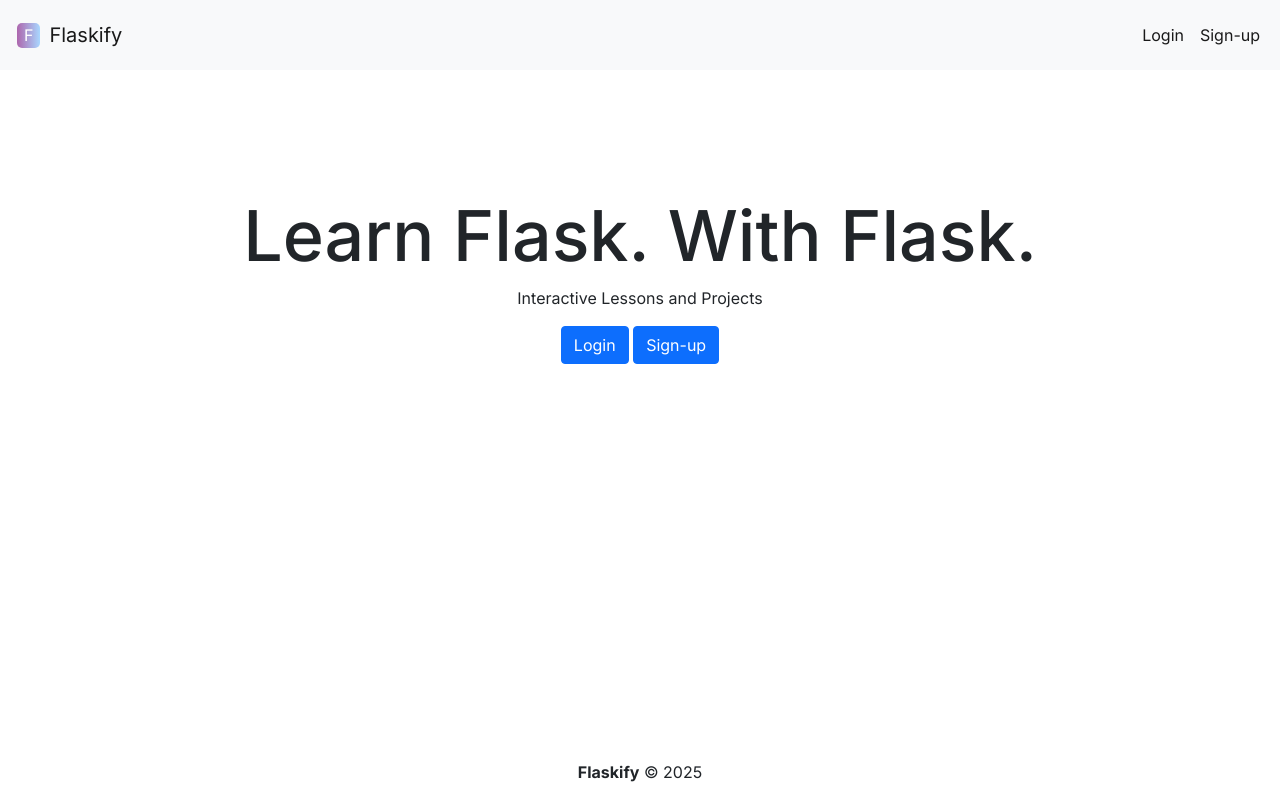
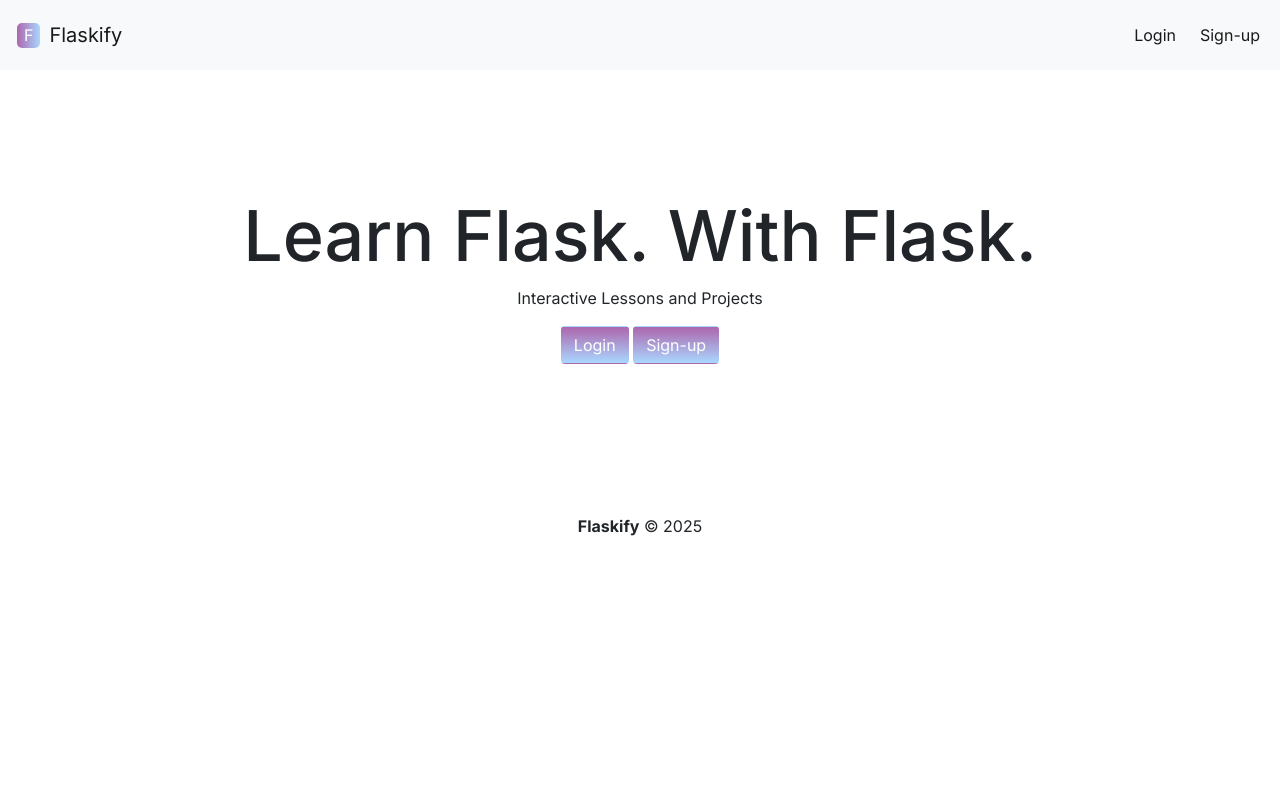
Before and after one commit to darkcom109/Flaskify, a Flask app: page / in a window 1280 px wide. Run offline with Flask 3, Linux system fonts and the light colour scheme.

Commit message:
Customised homepage, login and signup page, added flashed messages into base.html, need to work on advanced authentication such as session states and making accounts

```diff
--- a/app.py
+++ b/app.py
@@ -13,7 +13,7 @@ app = Flask(__name__)
 app.config['SQLALCHEMY_DATABASE_URI'] = "sqlite:///users.db"
 
 # Secret key
-app.config['SECRET_KEY'] = os.getenv("FORM_SECRET_KEY")
+app.config['SECRET_KEY'] = os.getenv("FORM_SECRET_KEY", "dev-secret")
 
 # Initialise database
 db = SQLAlchemy(app)
@@ -73,7 +73,6 @@ def signup():
 
         db.session.add(user)
         db.session.commit()
-        flash("You have successfully signed up to Flaskify!")
         return redirect(url_for("login"))
 
     return render_template("signup.html", form=form)
@@ -85,10 +84,9 @@ def login():
         user = Users.query.filter_by(email=form.email.data).first()
         if user and check_password_hash(user.password, form.password.data):
             login_user(user)
-            flash("You have successfully logged in!")
             return redirect(url_for("index"))
         else:
-            flash("Login failed. Check your username and password")
+            flash("Login failed. Check your username or password")
 
     return render_template("login.html", form=form)
 
--- a/static/style.css
+++ b/static/style.css
@@ -1,5 +1,10 @@
 .font-for-text {
     font-family: 'Inter';
+}
+
+.dismiss-button {
+    width: 10px;
+    height: 10px;
 }
 
 .logo-style {
@@ -12,3 +17,8 @@
     border-radius: 5px;
     background: linear-gradient(90deg, rgb(173, 102, 173), rgb(169, 215, 255));
 }
+
+.button-bg-style {
+    color: white;
+    background: linear-gradient(rgb(173, 102, 173), rgb(169, 215, 255));
+}
--- a/templates/base.html
+++ b/templates/base.html
@@ -27,13 +27,24 @@
         </div>
     </nav>
 
-    <div class="flex-fill mt-4">
+    {% for message in get_flashed_messages() %}
+        <div class="alert alert-danger font-for-text d-flex flex-row justify-content-center gap-2">
+            <svg xmlns="http://www.w3.org/2000/svg" width="24" height="24" fill="currentColor" class="bi bi-exclamation-triangle-fill flex-shrink-0 me-2" viewBox="0 0 16 16" role="img" aria-label="Warning:">
+                <path d="M8.982 1.566a1.13 1.13 0 0 0-1.96 0L.165 13.233c-.457.778.091 1.767.98 1.767h13.713c.889 0 1.438-.99.98-1.767L8.982 1.566zM8 5c.535 0 .954.462.9.995l-.35 3.507a.552.552 0 0 1-1.1 0L7.1 5.995A.905.905 0 0 1 8 5zm.002 6a1 1 0 1 1 0 2 1 1 0 0 1 0-2z"/>
+            </svg>
+            {{ message }}
+            <button type="button" class="btn-close" data-bs-dismiss="alert" aria-label="Close"></button>
+        </div>
+    {% endfor %}
+
+
+    <div class="mt-4">
     {% block section %}
 
     {% endblock %}
     </div>
 
-    <footer class="text-black">
+    <footer class="text-black" style="margin-top: 50px">
         <div>
             <p class="text-center font-for-text"><strong>Flaskify</strong> &copy; {{ 2025 }}</p>
         </div>
--- a/templates/index.html
+++ b/templates/index.html
@@ -2,7 +2,7 @@
 
 {% block navigation_items %}
     <div class="collapse navbar-collapse" id="navbarSupportedContent">
-        <ul class="navbar-nav ms-auto">
+        <ul class="navbar-nav ms-auto gap-2">
             <li class="nav-item">
                 <a class="nav-link active" aria-current="page" href="{{url_for('login')}}">Login</a>
             </li>
@@ -17,7 +17,7 @@
     <section class="font-for-text" style="text-align: center; padding-block: 100px;">
         <h1 style="font-size: 70px;">Learn Flask. With Flask.</h1>
         <p>Interactive Lessons and Projects</p>
-        <a href="{{url_for('login')}}"><button class="btn btn-primary">Login</button></a>
-        <a href="{{url_for('signup')}}"><button class="btn btn-primary">Sign-up</button></a>
+        <a href="{{url_for('login')}}"><button class="btn button-bg-style">Login</button></a>
+        <a href="{{url_for('signup')}}"><button class="btn button-bg-style">Sign-up</button></a>
     </section>
 {% endblock %}
--- a/templates/login.html
+++ b/templates/login.html
@@ -12,10 +12,6 @@
         </ul>
     </div>
 {% endblock %}
-
-{% for message in get_flashed_messages()%}
-    {{ message }}
-{% endfor %}
 
 {% block section %}
     <div class="container container-fluid font-for-text" style="outline: 1px solid gainsboro; border-radius: 10px; padding-block: 30px; width: 500px; gap: 30px;">
--- a/templates/signup.html
+++ b/templates/signup.html
@@ -12,10 +12,6 @@
         </ul>
     </div>
 {% endblock %}
-
-{% for message in get_flashed_messages() %}
-    {{ message }}
-{% endfor %}
 
 {% block section %}
     <div class="container container-fluid font-for-text" style="outline: 1px solid gainsboro; border-radius: 10px; padding-block: 30px; width: 500px; gap: 30px;">
```
Also changed, not shown: instance/users.db.
